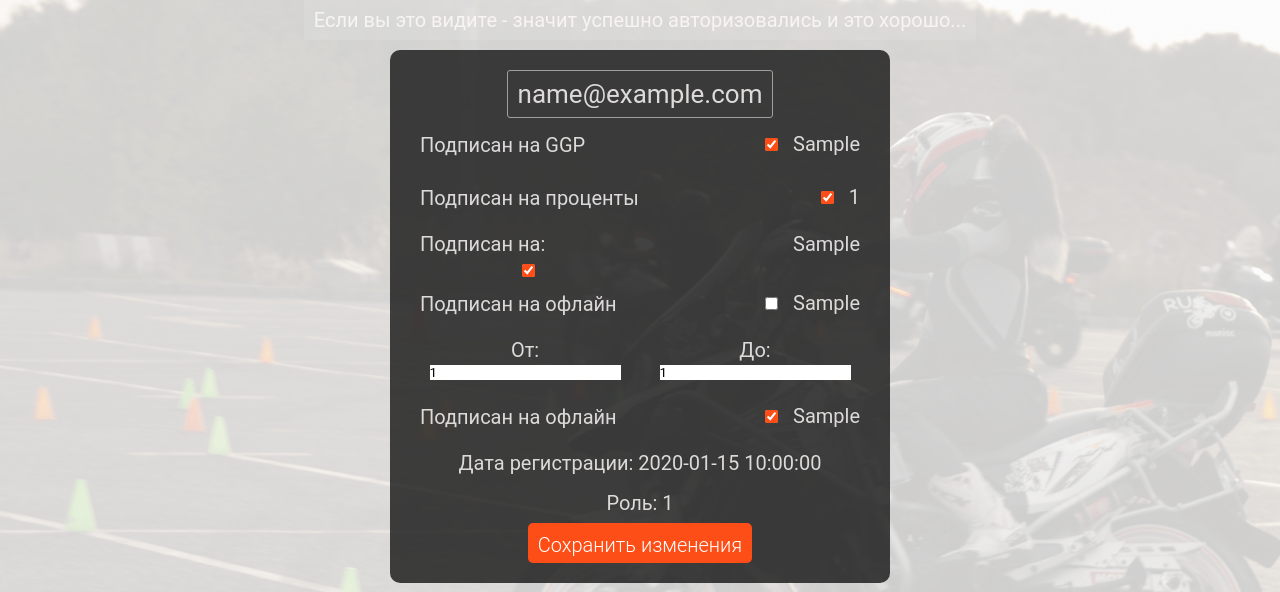
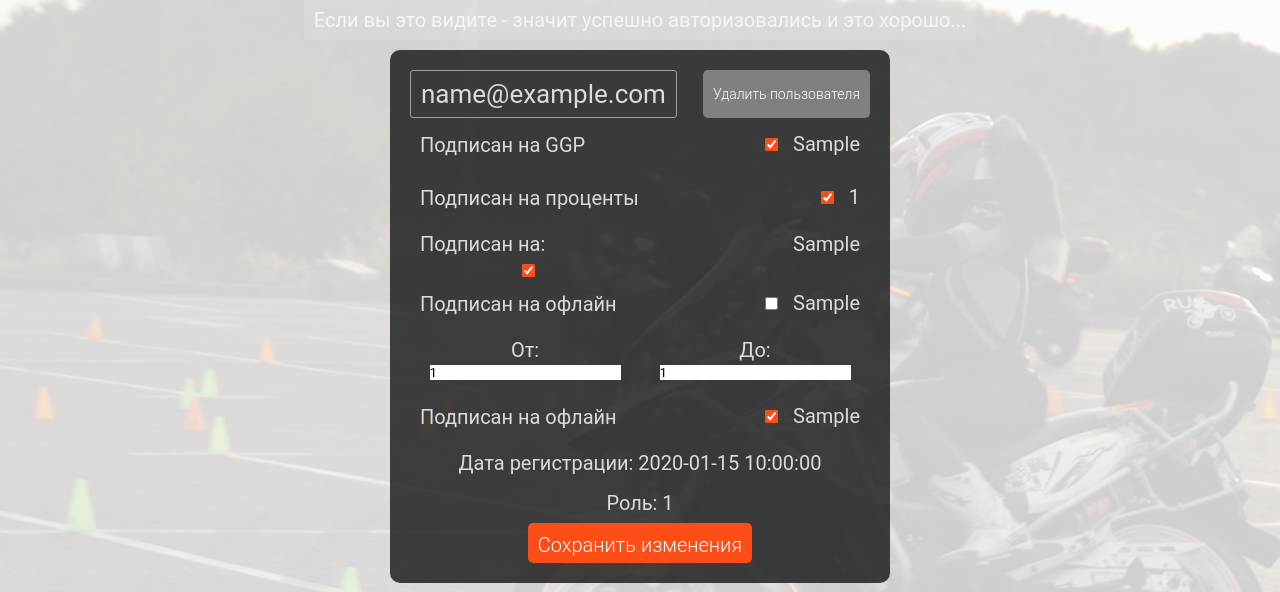
Before and after one commit to Safonovdv91/web_gymkhana_bot_server, a FastAPI app: template src/frontend/templates/getusers.html in a window 1280 px wide. Shown: the part 61-653 px from the top of the page. Run offline with FastAPI, Linux system fonts and the light colour scheme; the template is opened without the code that fills it: most values are stand-ins (such as "Sample title", 1, 10 or a date in 2020); parts of the project's set-up code (start-up, migrations or seed data) failed here and were passed over.

Commit message:
add del button

```diff
--- a/src/frontend/static/css/getusers.css
+++ b/src/frontend/static/css/getusers.css
@@ -215,6 +215,34 @@ h2.text {
     }
 }
 
+.user-email {
+    display: flex;
+    flex-direction: row;
+    gap: 20px;
+    justify-content: space-between;
+}
+
+.delete-button-submit {
+    font-weight: 350;
+    font-size: 14px;
+    color: white;
+    border-radius: 5px;
+    background: #808080;
+    cursor: pointer;
+    padding: 10px;
+}
+
+.delete-button-submit:hover {
+    background: #774d4d;
+}
+
+@media (max-width: 520px) {
+    .delete-button-submit {
+        font-size: 10px;
+        padding: 5px;
+    }
+}
+
 .user-email h2 {
     display: inline-flex;
     justify-content: center ;
--- a/src/frontend/templates/getusers.html
+++ b/src/frontend/templates/getusers.html
@@ -16,6 +16,7 @@
                 <form class="user">
                     <div class="user-email">
                         <h2>{{user.email}}</h2>
+                        <button class="button delete-button-submit" type="submit" data-userid="{{user.id}}">Удалить пользователя</button>
                     </div>
                     <div class="tg-id">
                         <div>{{user.telegram_id}}</div>
```
